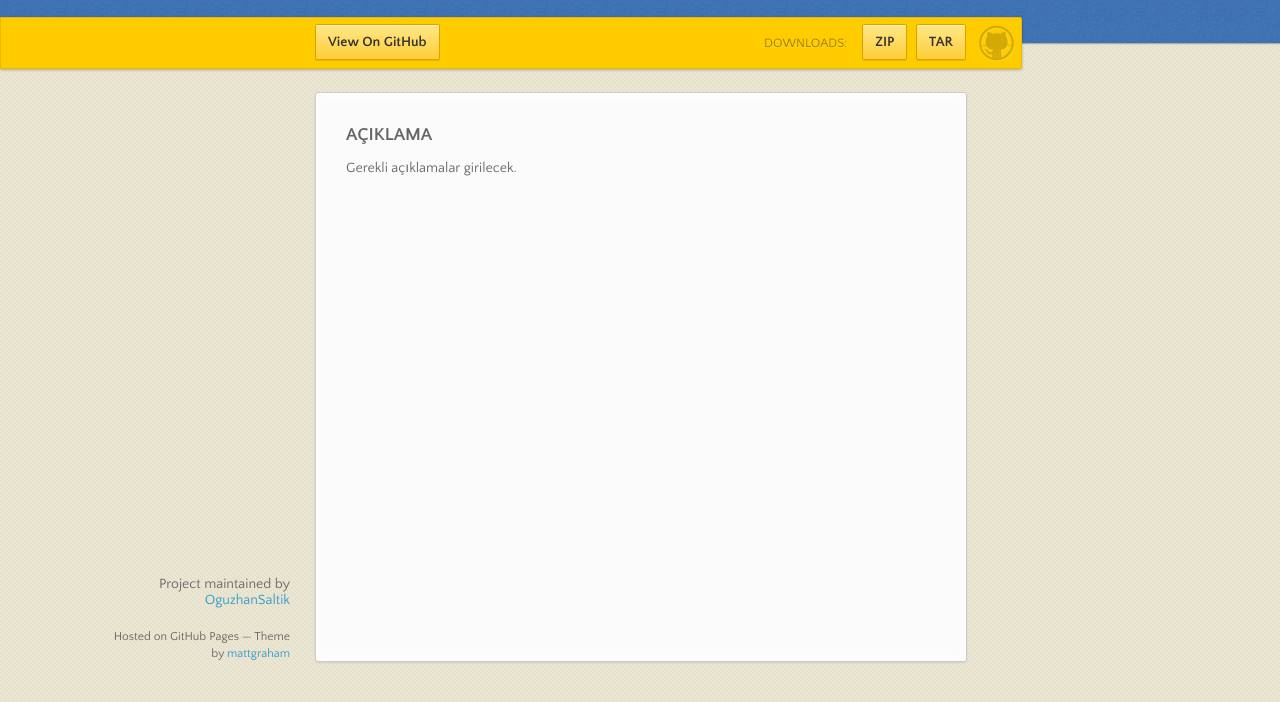
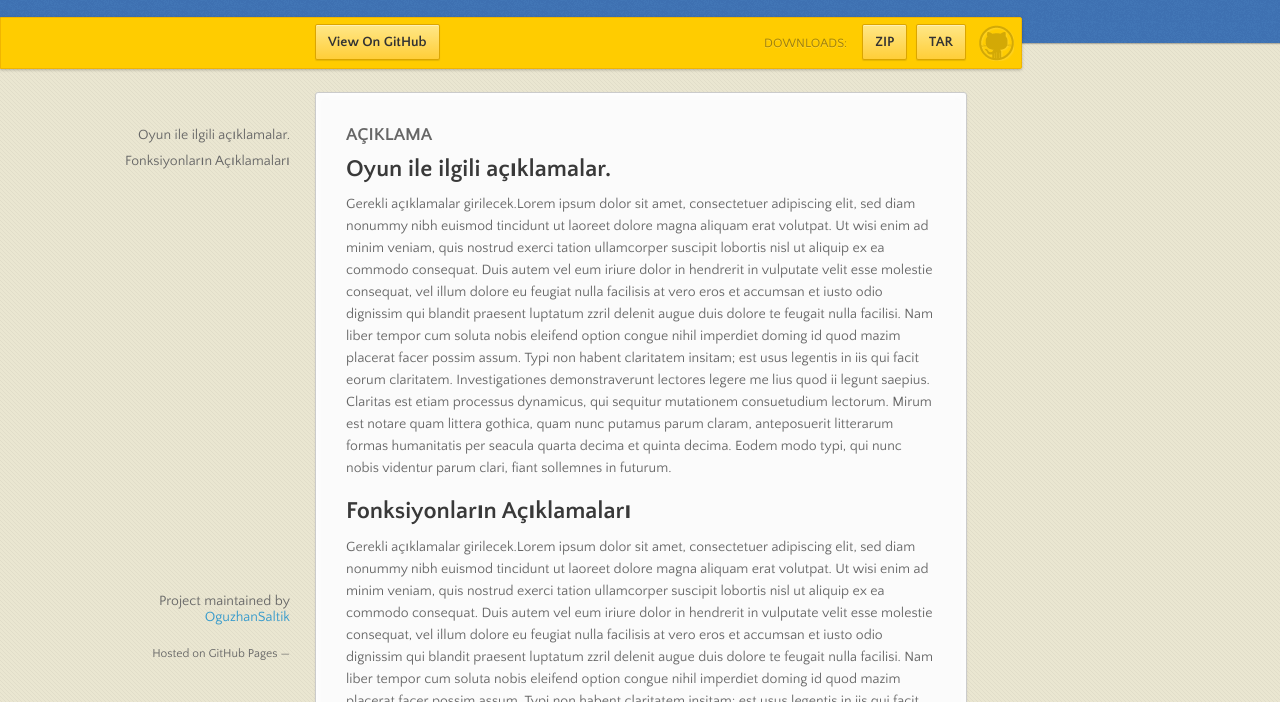
Before and after one commit to OguzhanSaltik/towers-of-hanoi-solver-code, a plain HTML site: page index.html in a window 1280 px wide. Shown: the part 98-800 px from the top of the page. Drawn offline with nearby package versions, Linux system fonts and the light colour scheme.

Commit message:
Update index.html
açıklamalar değiştirildi

```diff
--- a/index.html
+++ b/index.html
@@ -40,12 +40,16 @@
       </nav>
       <section>
         <h3>AÇIKLAMA</h3>
-
-<p>Gerekli açıklamalar girilecek.</p>
+        <h2>Oyun ile ilgili açıklamalar.</h2>
+        <p>Gerekli açıklamalar girilecek.Lorem ipsum dolor sit amet, consectetuer adipiscing elit, sed diam nonummy nibh euismod tincidunt ut laoreet dolore magna aliquam erat volutpat. Ut wisi enim ad minim veniam, quis nostrud exerci tation ullamcorper suscipit lobortis nisl ut aliquip ex ea commodo consequat. Duis autem vel eum iriure dolor in hendrerit in vulputate velit esse molestie consequat, vel illum dolore eu feugiat nulla facilisis at vero eros et accumsan et iusto odio dignissim qui blandit praesent luptatum zzril delenit augue duis dolore te feugait nulla facilisi. Nam liber tempor cum soluta nobis eleifend option congue nihil imperdiet doming id quod mazim placerat facer possim assum. Typi non habent claritatem insitam; est usus legentis in iis qui facit eorum claritatem. Investigationes demonstraverunt lectores legere me lius quod ii legunt saepius. Claritas est etiam processus dynamicus, qui sequitur mutationem consuetudium lectorum. Mirum est notare quam littera gothica, quam nunc putamus parum claram, anteposuerit litterarum formas humanitatis per seacula quarta decima et quinta decima. Eodem modo typi, qui nunc nobis videntur parum clari, fiant sollemnes in futurum.
+</p>
+<h2>Fonksiyonların Açıklamaları</h2>
+<p>Gerekli açıklamalar girilecek.Lorem ipsum dolor sit amet, consectetuer adipiscing elit, sed diam nonummy nibh euismod tincidunt ut laoreet dolore magna aliquam erat volutpat. Ut wisi enim ad minim veniam, quis nostrud exerci tation ullamcorper suscipit lobortis nisl ut aliquip ex ea commodo consequat. Duis autem vel eum iriure dolor in hendrerit in vulputate velit esse molestie consequat, vel illum dolore eu feugiat nulla facilisis at vero eros et accumsan et iusto odio dignissim qui blandit praesent luptatum zzril delenit augue duis dolore te feugait nulla facilisi. Nam liber tempor cum soluta nobis eleifend option congue nihil imperdiet doming id quod mazim placerat facer possim assum. Typi non habent claritatem insitam; est usus legentis in iis qui facit eorum claritatem. Investigationes demonstraverunt lectores legere me lius quod ii legunt saepius. Claritas est etiam processus dynamicus, qui sequitur mutationem consuetudium lectorum. Mirum est notare quam littera gothica, quam nunc putamus parum claram, anteposuerit litterarum formas humanitatis per seacula quarta decima et quinta decima. Eodem modo typi, qui nunc nobis videntur parum clari, fiant sollemnes in futurum.
+</p>
       </section>
       <footer>
         <p>Project maintained by <a href="https://github.com/OguzhanSaltik">OguzhanSaltik</a></p>
-        <p><small>Hosted on GitHub Pages &mdash; Theme by <a href="http://twitter.com/#!/michigangraham">mattgraham</a></small></p>
+        <p><small>Hosted on GitHub Pages &mdash;</small></p>
       </footer>
     </div>
     <!--[if !IE]><script>fixScale(document);</script><![endif]-->
```
